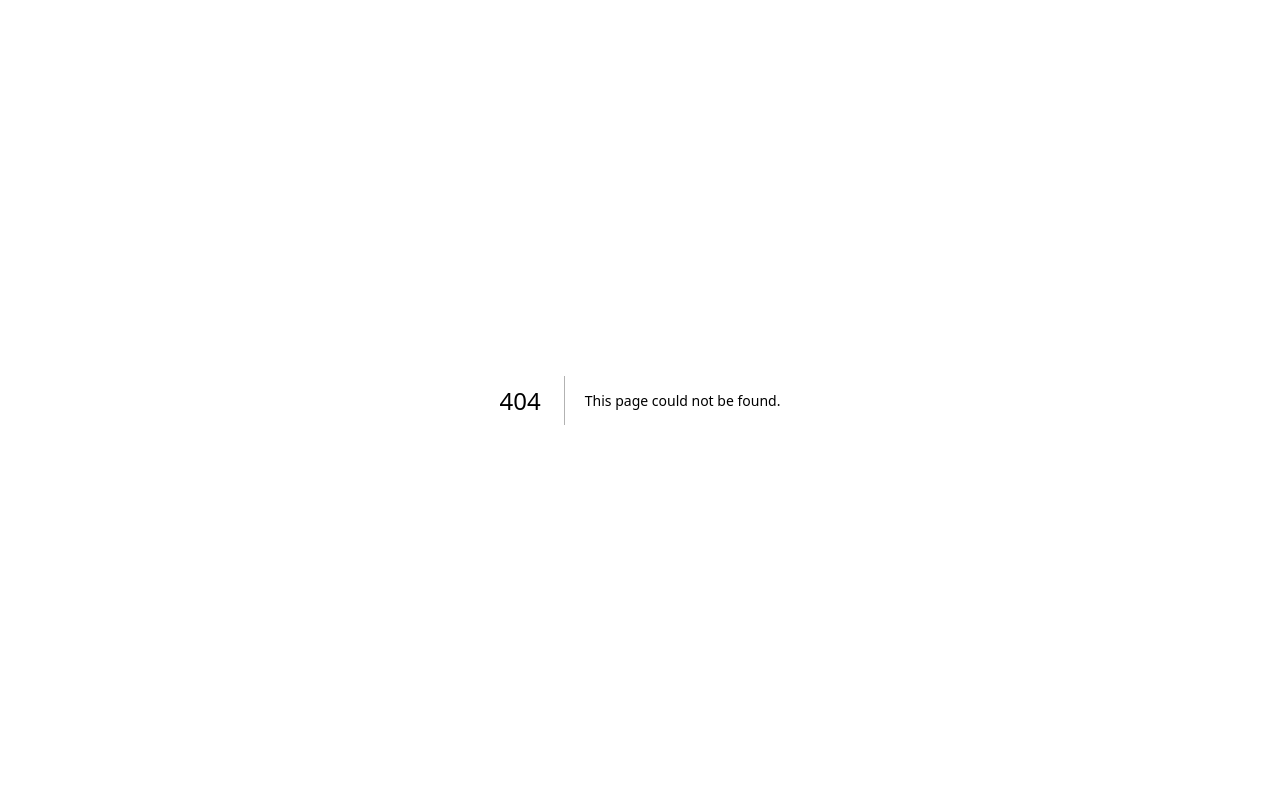
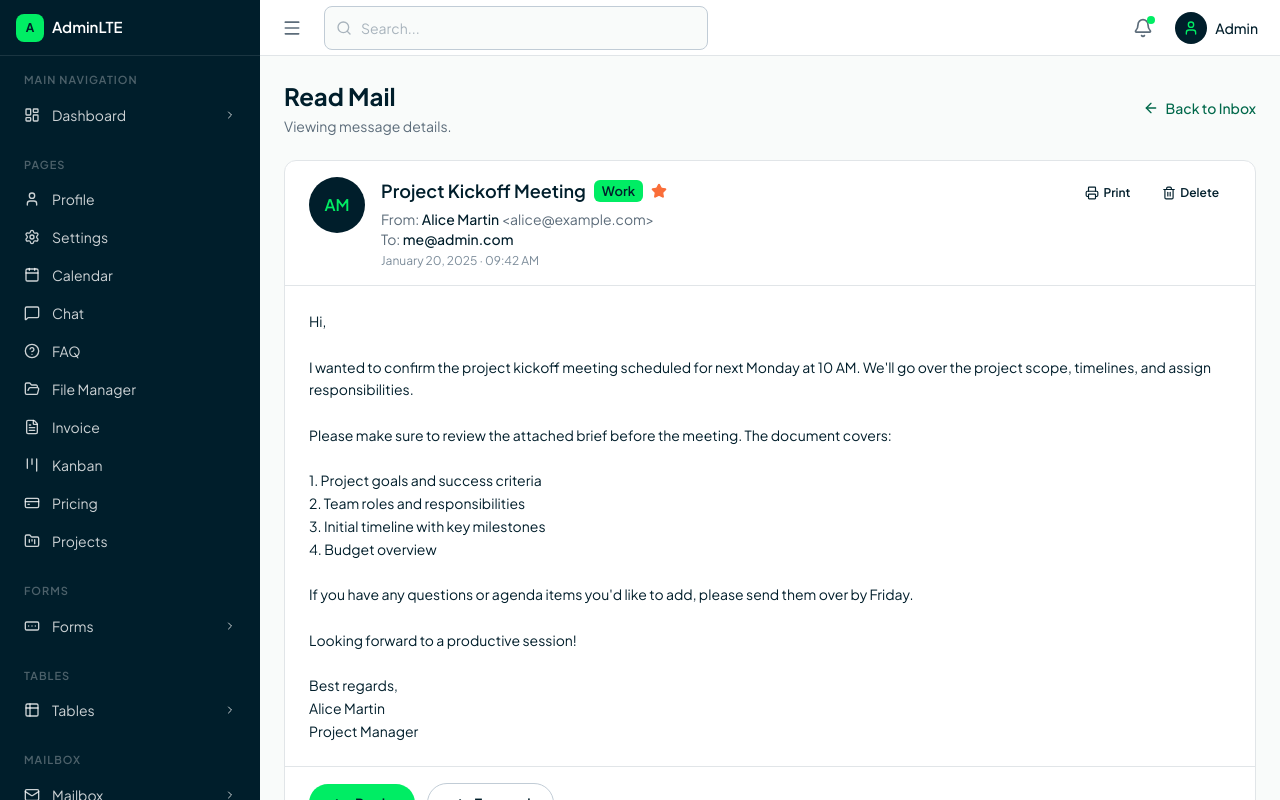
Before and after one commit to mvahidsm7/adminlte-x-mongodb, a Next.js app: page /mailbox/read in a window 1280 px wide. Before the commit this address had no page. Built offline with nearby package versions, Linux system fonts and the light colour scheme.

Commit message:
feat: add Mailbox Read page

```diff
--- /dev/null
+++ b/src/app/(main)/mailbox/read/page.tsx
@@ -0,0 +1,114 @@
+import type { Metadata } from 'next'
+import { Reply, Forward, Trash2, ArrowLeft, Star, Printer, Send } from 'lucide-react'
+import { Card, CardHeader, CardBody } from '@/components/ui/Card'
+import Badge from '@/components/ui/Badge'
+import Button from '@/components/ui/Button'
+import Avatar from '@/components/ui/Avatar'
+
+export const metadata: Metadata = { title: 'Read Mail — AdminLTE' }
+
+const EMAIL = {
+  id: 1,
+  from: 'Alice Martin',
+  fromEmail: 'alice@example.com',
+  to: 'me@admin.com',
+  subject: 'Project Kickoff Meeting',
+  body: `Hi,\n\nI wanted to confirm the project kickoff meeting scheduled for next Monday at 10 AM. We'll go over the project scope, timelines, and assign responsibilities.\n\nPlease make sure to review the attached brief before the meeting. The document covers:\n\n1. Project goals and success criteria\n2. Team roles and responsibilities\n3. Initial timeline with key milestones\n4. Budget overview\n\nIf you have any questions or agenda items you'd like to add, please send them over by Friday.\n\nLooking forward to a productive session!\n\nBest regards,\nAlice Martin\nProject Manager`,
+  date: 'January 20, 2025',
+  time: '09:42 AM',
+  tag: 'Work',
+  starred: true,
+}
+
+export default function ReadPage() {
+  return (
+    <div className="space-y-6">
+      <div className="flex items-center justify-between">
+        <div>
+          <h1 className="text-2xl font-bold text-ink">Read Mail</h1>
+          <p className="text-sm text-steel mt-1">Viewing message details.</p>
+        </div>
+        <a
+          href="/mailbox/inbox"
+          className="inline-flex items-center gap-1.5 text-sm text-mongo-green-dark font-medium hover:underline"
+        >
+          <ArrowLeft className="w-4 h-4" />
+          Back to Inbox
+        </a>
+      </div>
+
+      <Card>
+        {/* Email header */}
+        <CardHeader>
+          <div className="flex flex-col sm:flex-row sm:items-start sm:justify-between gap-4">
+            <div className="flex items-start gap-4">
+              <Avatar name={EMAIL.from} size="lg" />
+              <div>
+                <div className="flex items-center gap-2 flex-wrap">
+                  <h2 className="text-lg font-semibold text-ink">{EMAIL.subject}</h2>
+                  <Badge variant="green">{EMAIL.tag}</Badge>
+                  {EMAIL.starred && <Star className="w-4 h-4 text-accent-orange fill-accent-orange" />}
+                </div>
+                <p className="text-sm text-steel mt-1">
+                  From: <span className="font-medium text-ink">{EMAIL.from}</span> &lt;{EMAIL.fromEmail}&gt;
+                </p>
+                <p className="text-sm text-steel">
+                  To: <span className="font-medium text-ink">{EMAIL.to}</span>
+                </p>
+                <p className="text-xs text-stone mt-1">{EMAIL.date} · {EMAIL.time}</p>
+              </div>
+            </div>
+
+            <div className="flex items-center gap-2 shrink-0">
+              <Button variant="ghost" className="text-xs px-2 py-1 h-auto">
+                <Printer className="w-3.5 h-3.5 mr-1" />
+                Print
+              </Button>
+              <Button variant="ghost" className="text-xs px-2 py-1 h-auto text-accent-orange">
+                <Trash2 className="w-3.5 h-3.5 mr-1" />
+                Delete
+              </Button>
+            </div>
+          </div>
+        </CardHeader>
+
+        {/* Email body */}
+        <CardBody>
+          <div className="text-sm text-ink leading-relaxed whitespace-pre-wrap">
+            {EMAIL.body}
+          </div>
+        </CardBody>
+
+        {/* Reply/Forward actions */}
+        <div className="px-6 py-4 border-t border-hairline flex items-center gap-3">
+          <Button variant="primary">
+            <Reply className="w-4 h-4 mr-2" />
+            Reply
+          </Button>
+          <Button variant="secondary">
+            <Forward className="w-4 h-4 mr-2" />
+            Forward
+          </Button>
+        </div>
+      </Card>
+
+      {/* Quick reply box */}
+      <Card>
+        <CardHeader>
+          <h3 className="text-sm font-semibold text-ink">Quick Reply</h3>
+        </CardHeader>
+        <CardBody className="space-y-3">
+          <textarea
+            rows={4}
+            placeholder="Write your reply here…"
+            className="w-full px-3 py-2.5 text-sm rounded-md border border-hairline-strong bg-white text-ink placeholder:text-stone focus:outline-none focus:border-2 focus:border-mongo-green-dark resize-none"
+          />
+          <Button variant="primary">
+            <Send className="w-4 h-4 mr-2" />
+            Send
+          </Button>
+        </CardBody>
+      </Card>
+    </div>
+  )
+}
```
Also changed, not shown: 1 other file (tests, documents, lock files or other folders).
